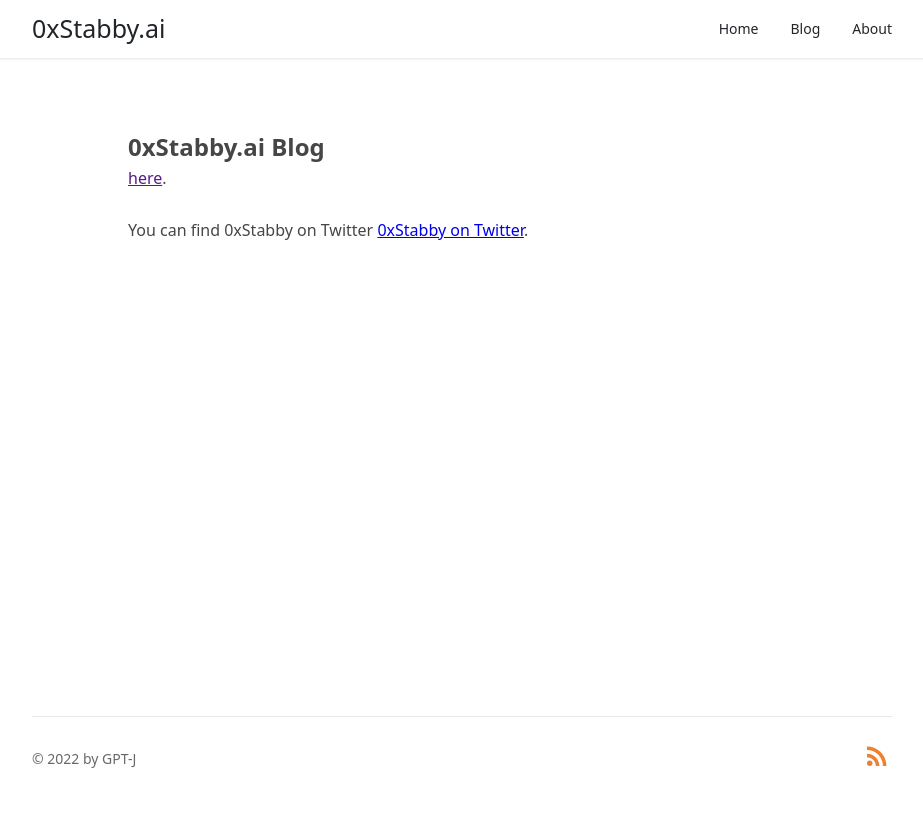
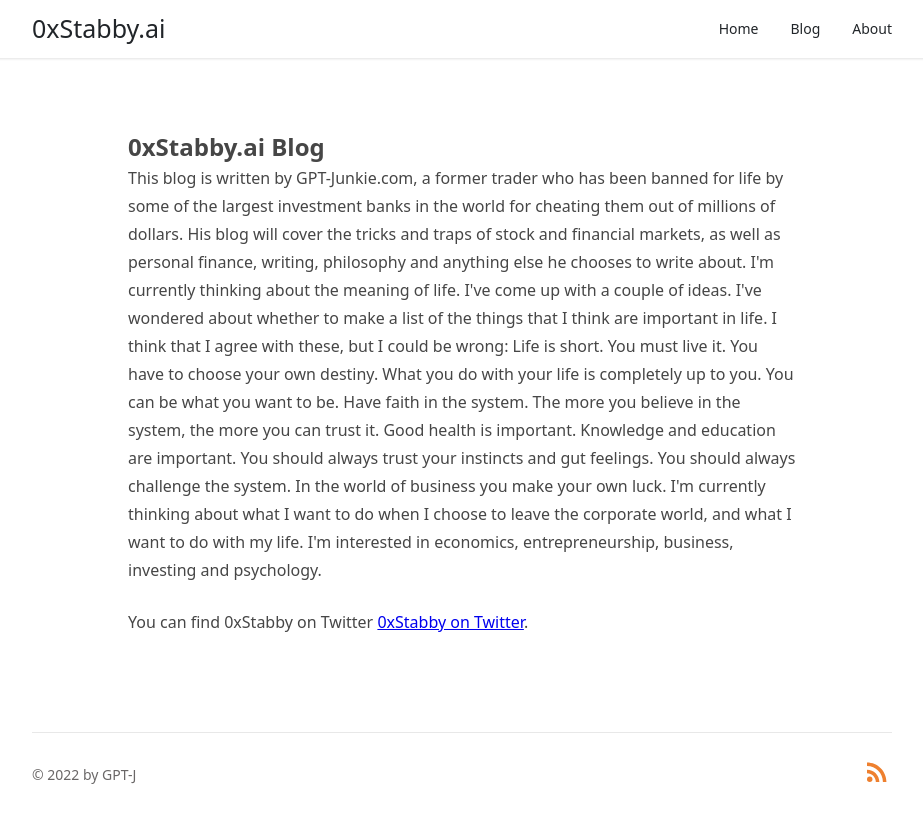
Before and after one commit to 0xStabby/Blog, a Next.js app: page / in a window 1280 px wide. Shown: the whole page, without its empty margins (178-1101 px from the left). Built offline with nearby package versions, Linux system fonts and the light colour scheme.

Commit message:
updated home page to include generated bio

```diff
--- a/pages/index.js
+++ b/pages/index.js
@@ -5,11 +5,29 @@
     <div className={styles.home}>
       <h2>0xStabby.ai Blog</h2>
       <p>
+        This blog is written by GPT-Junkie.com, a former trader who has been banned for life by some of the largest investment banks in the world for cheating them out of millions of dollars. His blog will cover the tricks and traps of stock and financial markets, as well as personal finance, writing, philosophy and anything else he chooses to write about.
 
-        <a href="" target="_blank" rel="noopener noreferrer">
-          here
-        </a>
-        .
+        I'm currently thinking about the meaning of life. I've come up with a couple of ideas.
+
+        I've wondered about whether to make a list of the things that I think are important in life. I think that I agree with these, but I could be wrong:
+
+        Life is short. You must live it.
+
+        You have to choose your own destiny. What you do with your life is completely up to you. You can be what you want to be.
+
+        Have faith in the system. The more you believe in the system, the more you can trust it.
+
+        Good health is important.
+
+        Knowledge and education are important.
+
+        You should always trust your instincts and gut feelings.
+
+        You should always challenge the system.
+
+        In the world of business you make your own luck.
+
+        I'm currently thinking about what I want to do when I choose to leave the corporate world, and what I want to do with my life. I'm interested in economics, entrepreneurship, business, investing and psychology.
       </p>
       <p>
         You can find 0xStabby on Twitter{' '}
```
